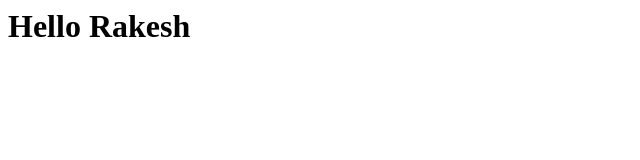
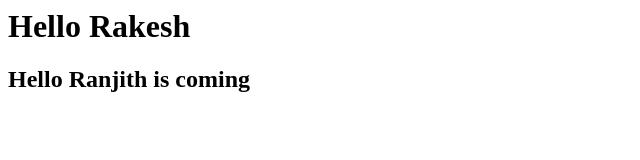
Before and after one commit to Ralasyam2/ranjith, a plain HTML site: page index.html in a window 1280 px wide. Shown: the whole page, without its empty margins (0-640 px from the left). Drawn offline with Linux system fonts and the light colour scheme.

Commit message:
Ranjith Change

```diff
--- a/index.html
+++ b/index.html
@@ -1,3 +1,4 @@
 <html>
 <h1>Hello  Rakesh</h1>
+<h2>Hello  Ranjith is coming </h2>
 </html>
```
